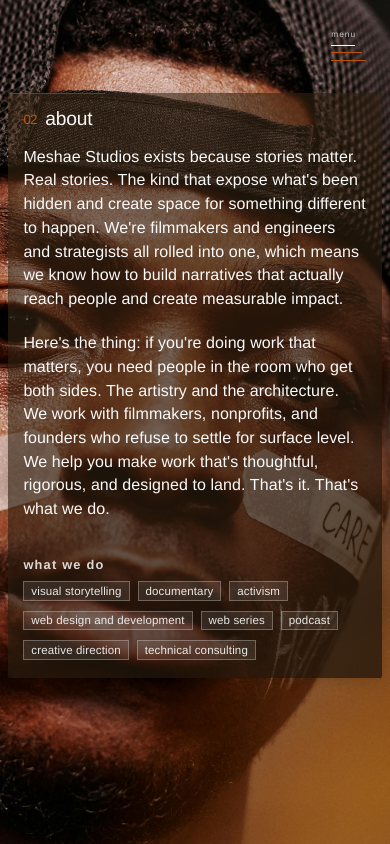
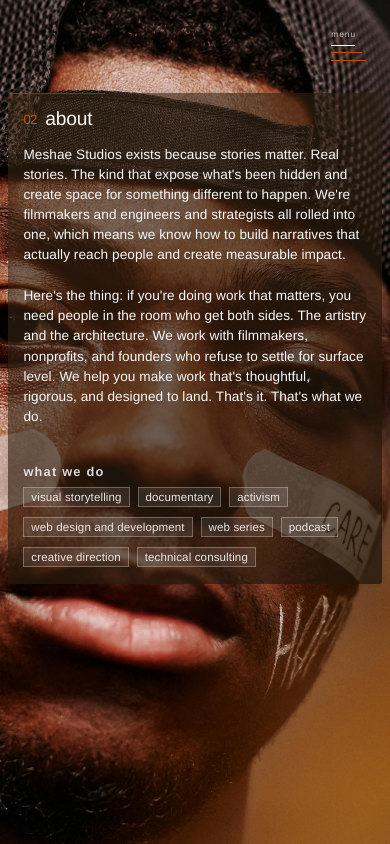
Before and after one commit to shaundawson/meshaestudios, a React (Create React App) app: page /about in a window 390 px wide. Built offline with nearby package versions, Linux system fonts and the light colour scheme.

Commit message:
Update About.module.css

```diff
--- a/src/styles/About.module.css
+++ b/src/styles/About.module.css
@@ -364,8 +364,12 @@
         gap: 1.5vh;
     }
 
+    .aboutMainText p {
+        font-size: 0.85em;
+    }
+
     .aboutSideText {
-        font-size: 0.95rem;
+        font-size: 0.85rem;
         display: none !important;
     }
 
```
